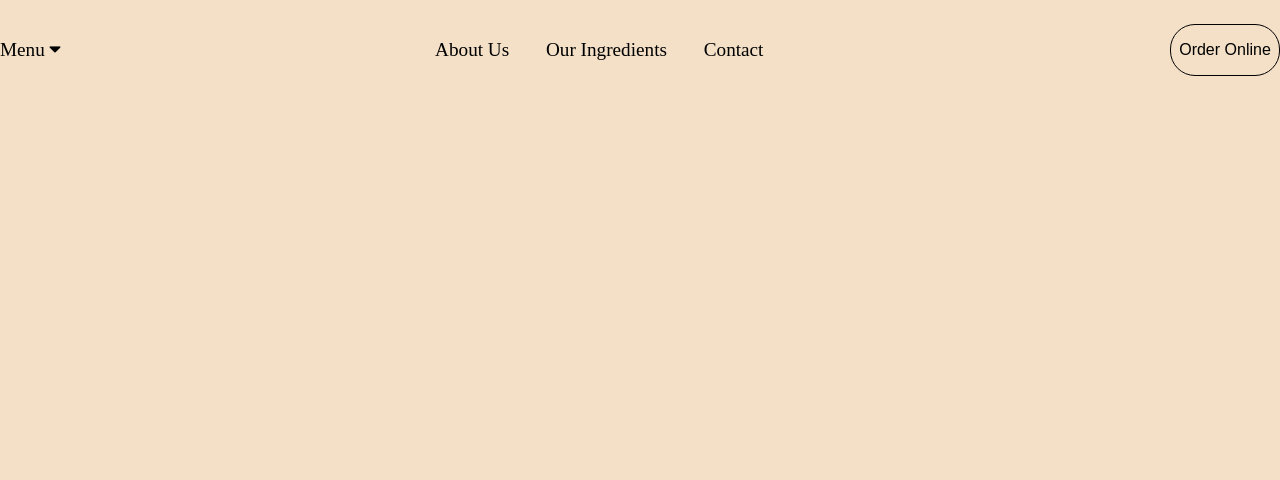
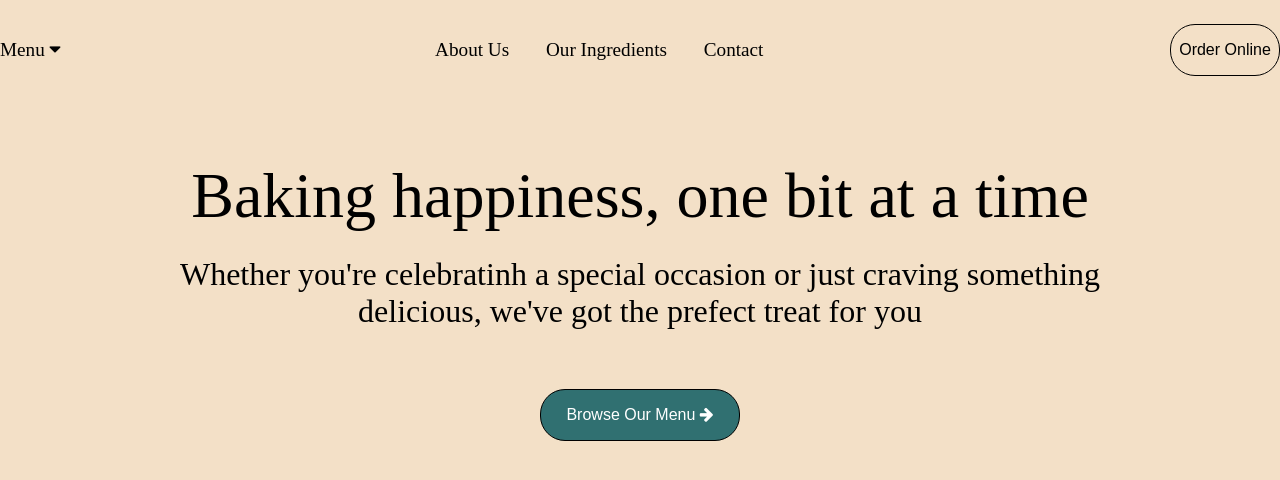
Before and after one commit to Inumidun04/bakerApp, a plain HTML site: page index.html in a window 1280 px wide. Drawn offline with Linux system fonts and the light colour scheme.

Commit message:
updated header content

```diff
--- a/index.html
+++ b/index.html
@@ -26,6 +26,13 @@
             </div>
             </div>
          </nav>
+         <div class="headerCon">
+            <h1>Baking happiness, one bit at a time</h1>
+            <h3>Whether you're celebratinh a special occasion or just craving something <br> delicious, we've got the prefect treat for you</h3>
+         </div>
+         <div class="button">
+          <button>Browse Our Menu <span><i class="fa fa-arrow-right" aria-hidden="true"></i></span></button>
+         </div>
     </header>
 </body>
 </html>
--- a/style.css
+++ b/style.css
@@ -41,3 +41,40 @@ border-radius: 25px;
 background-color: #f3e0c7;
 font-size: 1rem;
 }
+.headerCon{
+padding-block: 3rem;
+}
+.headerCon>h1{
+    display: flex;
+    justify-content: center;
+    align-items: center;
+    font-size: 4rem;
+    font-weight: 400;
+    padding-block: .7rem;
+}
+.headerCon>h3{
+    display: flex;
+    justify-content: center;
+    align-items: center;
+    font-size: 2rem;
+    font-weight: 400;
+    padding-block: .7rem;
+    text-align: center;
+}
+.button{
+    display: flex;
+    justify-content: center;
+    align-items: center;
+}
+.button>button{
+    background-color: rgb(48 112 113);
+    width: 200px;
+padding-left: 1rem;
+padding-right: 1rem;
+margin: auto;
+padding-block: 1rem;
+border: 1px solid black;
+border-radius: 25px;
+font-size: 1rem;
+color: #fff;
+}
```
